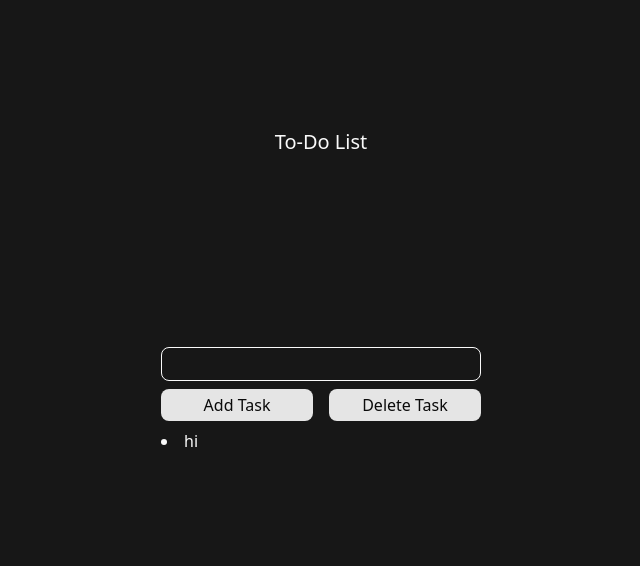
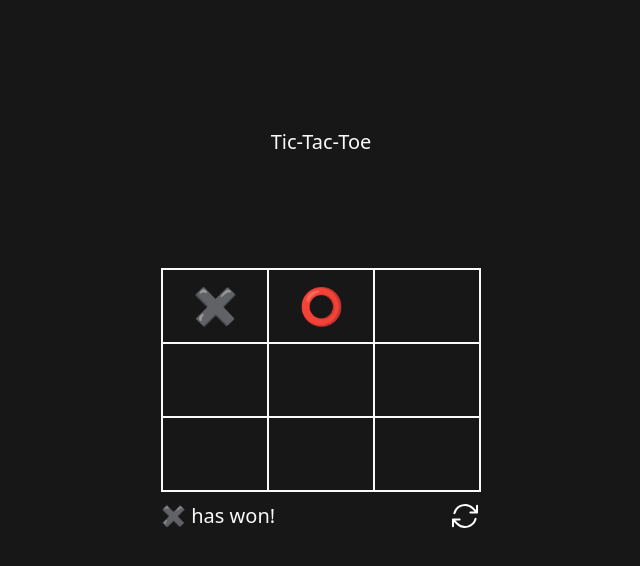
Before and after one commit to mshortcodes/mini-projects, a React (Vite) app: page / in a window 1280 px wide. Shown: the top 566 px of the page, without its empty margins (319-959 px from the left). Built offline with nearby package versions, Linux system fonts and the light colour scheme.

Commit message:
Add tic-tac-toe

```diff
--- a/src/App.jsx
+++ b/src/App.jsx
@@ -1,12 +1,14 @@
 import './App.css';
 import Home from './components/Home.jsx';
+import TicTacToe from './components/TicTacToe.jsx';
 import ToDoList from './components/ToDoList.jsx';
 
 function App() {
 	return (
 		<>
 			{/* <Home /> */}
-			<ToDoList />
+			{/* <ToDoList /> */}
+			<TicTacToe />
 		</>
 	);
 }
--- /dev/null
+++ b/src/components/TicTacToe.jsx
@@ -0,0 +1,68 @@
+import resetArrows from '../assets/resetArrows.svg';
+
+function TicTacToe() {
+	return (
+		<>
+			<h1 className='text-neutral-50 text-xl text-center pt-32 absolute w-screen'>
+				Tic-Tac-Toe
+			</h1>
+
+			<div className='flex justify-center items-center h-screen w-screen'>
+				<div className='flex-1 max-w-xs'>
+					<div
+						id='board'
+						className='grid grid-rows-3 grid-cols-3 border border-neutral-50 cursor-pointer text-center text-4xl mb-2'>
+						<div
+							id='cell-1'
+							className='border border-neutral-50 p-4 hover:ring hover:ring-yellow-400'>
+							✖️
+						</div>
+						<div
+							id='cell-2'
+							className='border border-neutral-50 p-4 hover:ring hover:ring-yellow-400'>
+							⭕
+						</div>
+						<div
+							id='cell-3'
+							className='border border-neutral-50 p-4 hover:ring hover:ring-yellow-400'></div>
+						<div
+							id='cell-4'
+							className='border border-neutral-50 p-4 hover:ring hover:ring-yellow-400'></div>
+						<div
+							id='cell-5'
+							className='border border-neutral-50 p-4 hover:ring hover:ring-yellow-400'></div>
+						<div
+							id='cell-6'
+							className='border border-neutral-50 p-4 hover:ring hover:ring-yellow-400'></div>
+						<div
+							id='cell-7'
+							className='border border-neutral-50 p-4 hover:ring hover:ring-yellow-400'></div>
+						<div
+							id='cell-8'
+							className='border border-neutral-50 p-4 hover:ring hover:ring-yellow-400'></div>
+						<div
+							id='cell-9'
+							className='border border-neutral-50 p-4 hover:ring hover:ring-yellow-400'></div>
+					</div>
+
+					<div className='flex justify-between items-center'>
+						<div
+							id='tic-tac-toe'
+							className='text-neutral-50 text-xl'>
+							✖️ has won!
+						</div>
+						<div>
+							<img
+								id='resetBtn'
+								src={resetArrows}
+								className='w-8 cursor-pointer filter invert'
+							/>
+						</div>
+					</div>
+				</div>
+			</div>
+		</>
+	);
+}
+
+export default TicTacToe;
--- a/src/components/ToDoList.jsx
+++ b/src/components/ToDoList.jsx
@@ -20,7 +20,7 @@ function ToDoList() {
 
 					<ul
 						id='taskList'
-						className='list-inside list-disc mt-2 text-neutral-50 text-left'>
+						className='list-inside list-disc mt-2 text-neutral-50 text-left text-xl'>
 						<li>hi</li>
 					</ul>
 				</div>
```
Also changed, not shown: src/assets/resetArrows.svg (added).
